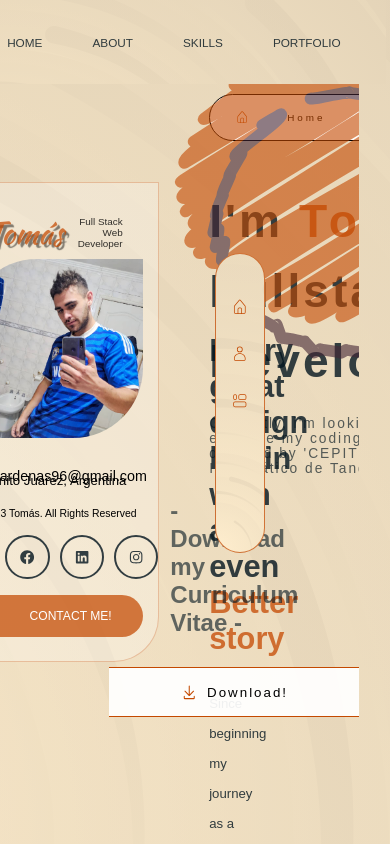
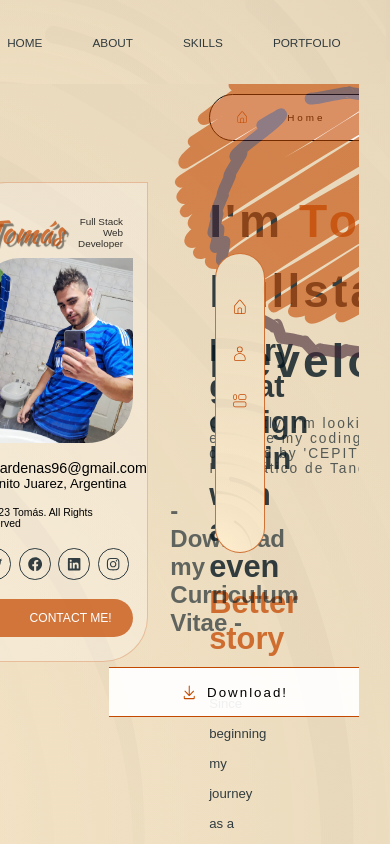
Before and after one commit to tomascardenas96/portfolio, a React (Vite) app: page / in a window 390 px wide. Shown: the top 844 px of the page. Built offline with nearby package versions, Linux system fonts and the light colour scheme; some icons are missing; a web font is replaced by a local one.

Commit message:
responsive to max-width: 1300px

```diff
--- a/src/style/SideCard.css
+++ b/src/style/SideCard.css
@@ -75,6 +75,19 @@ body {
   justify-content: space-between;
 }
 
+.side-card__content__info p:nth-child(1) {
+  font-size: 1.3rem;
+}
+
+.side-card__content__info p:nth-child(2) {
+  margin-top: -30px;
+  font-size: 1.2rem;
+}
+
+.side-card__content__info p:nth-child(3) {
+  font-size: 0.95rem;
+}
+
 .side-card__content__social {
   flex-grow: 0.8;
   display: flex;
@@ -125,18 +138,6 @@ body {
   font-size: 2rem;
 }
 
-.side-card__content__info p:nth-child(1) {
-  font-size: 1.3rem;
-}
-
-.side-card__content__info p:nth-child(2) {
-  margin-top: -30px;
-  font-size: 1.2rem;
-}
-
-.side-card__content__info p:nth-child(3) {
-  font-size: 0.95rem;
-}
 
 
 @media (max-width: 1300px) {
@@ -154,4 +155,31 @@ body {
     width: 85%;
     height: 90%;
   }
+
+  .side-card__content__header {
+    padding: 0 10px;
+  }
+
+  .side-card__content__picture {
+    flex-grow: 5;
+    border-radius: 45px 0px 45px 0px;
+  }
+
+  .side-card__content__info {
+    padding: 1.5rem 0 0 0;
+  }
+
+  .side-card__content__info p:nth-child(2) {
+    margin-top: -1.5rem;
+  }
+
+  .side-card__content__social {
+    padding: 0.5rem;
+    gap: 0.7rem;
+  }
+
+  .side-card__content__social p {
+    border: 0.15rem solid #04151fcf;
+    padding: 0.7rem;
+  }
 }
```
